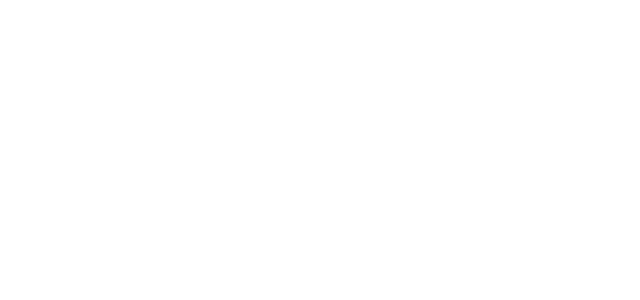
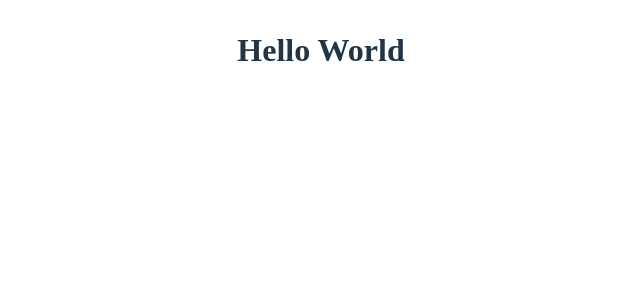
Before and after one commit to hadidi404/hadidi404.github.io, a Vue app: page / in a window 1280 px wide. Shown: the top 300 px of the page, without its empty margins (319-959 px from the left). Built offline with nearby package versions, Linux system fonts and the light colour scheme.

Commit message:
Set up GitHub Pages deployment and test home section

```diff
--- a/src/components/sections/HomeSection.vue
+++ b/src/components/sections/HomeSection.vue
@@ -1,5 +1,6 @@
 <template>
   <section id="home"></section>
+  <h1>Hello World</h1>
 </template>
 
 <script setup>
--- a/vite.config.js
+++ b/vite.config.js
@@ -1,7 +1,8 @@
 import { defineConfig } from 'vite'
 import vue from '@vitejs/plugin-vue'
 
-// https://vite.dev/config/
+
 export default defineConfig({
   plugins: [vue()],
+  base: '/',
 })
```
